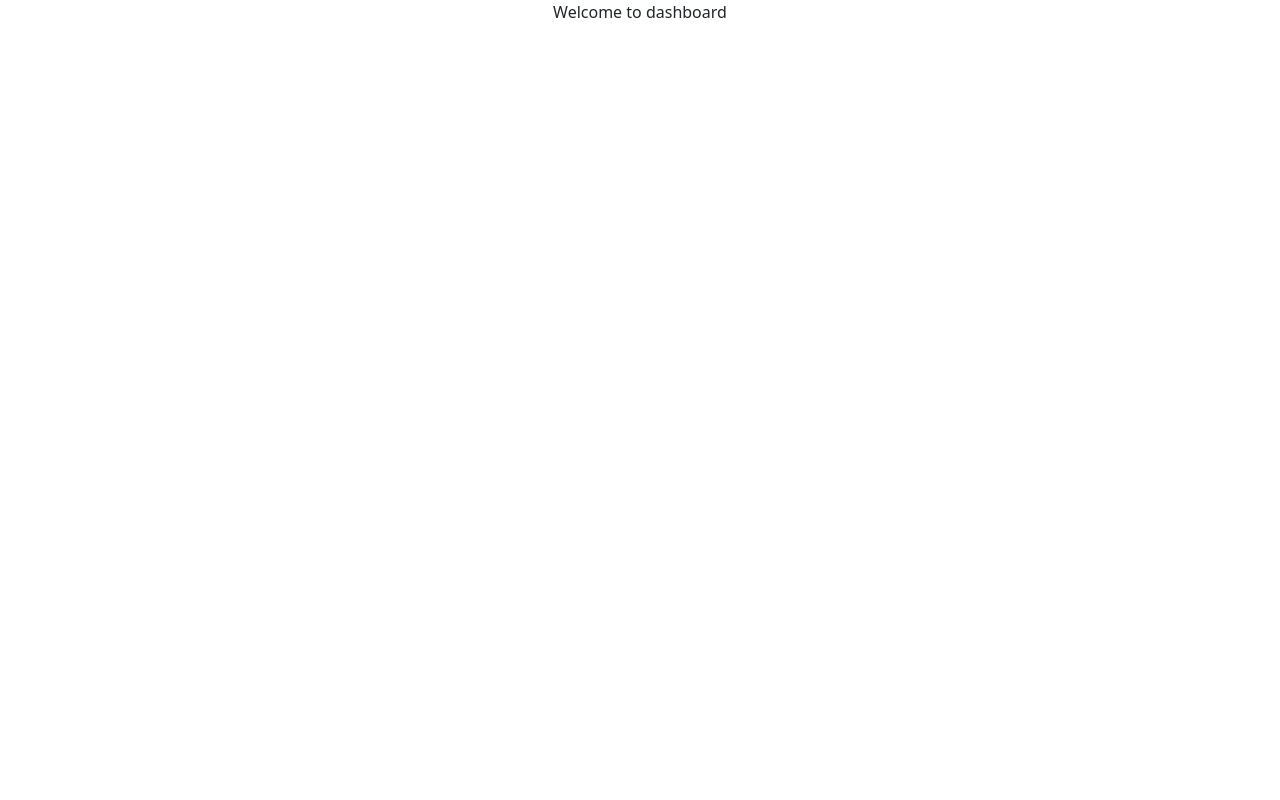
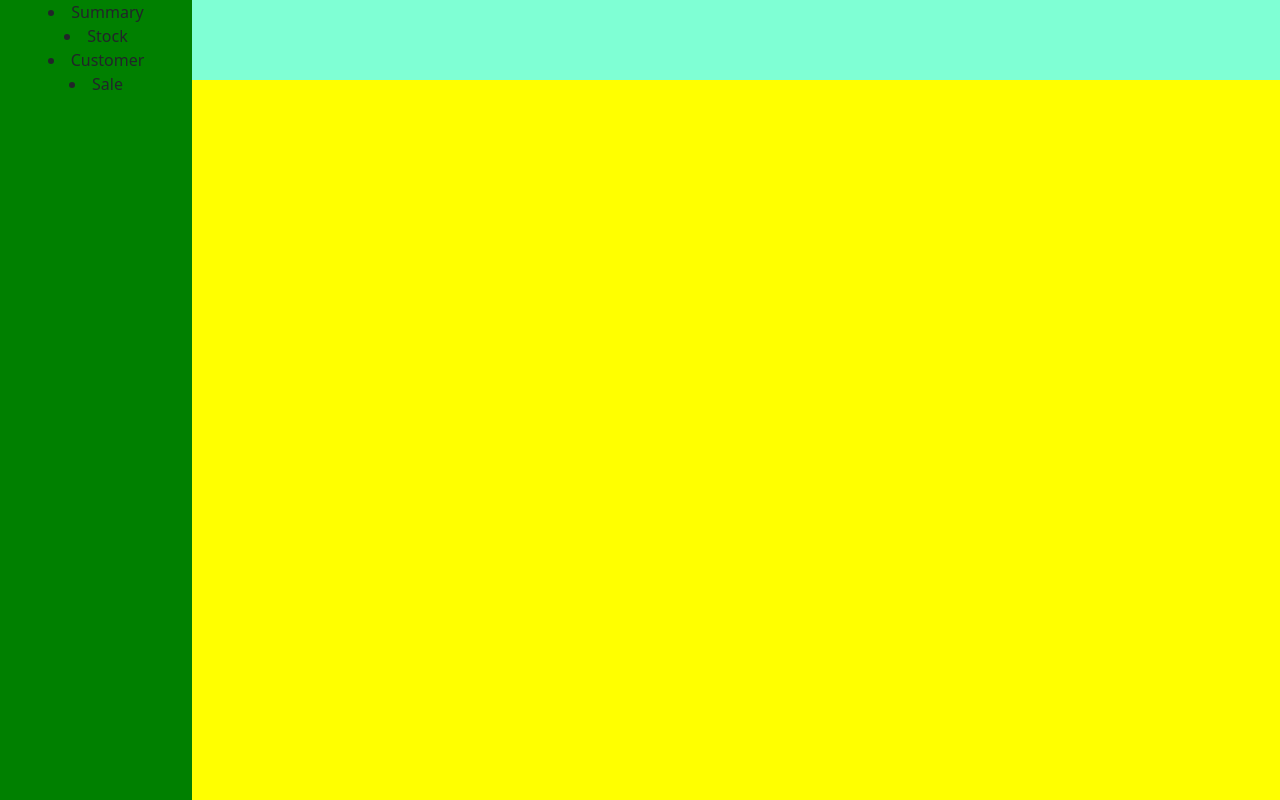
Before and after one commit to mack14/step-form-reactjs, a React (Create React App) app: page /dashboard in a window 1280 px wide. Built offline with nearby package versions, Linux system fonts and the light colour scheme.

Commit message:
remove extra padding on left and right margins

```diff
--- a/package.json
+++ b/package.json
@@ -45,5 +45,8 @@
       "last 1 firefox version",
       "last 1 safari version"
     ]
+  },
+  "devDependencies": {
+    "sass": "^1.59.3"
   }
 }
--- a/src/App.css
+++ b/src/App.scss
@@ -55,3 +55,28 @@ a {
   padding: 2em 2em;
   border-radius: 15px;
 }
+
+.dashboard-container {
+--bs-gutter-x: 0rem !important;
+}
+
+.side-menu {
+  width: 15%;
+  height: 100vh;
+  float: left;
+  background-color: green;
+
+}
+
+.dashboard-content {
+  width: 85%;
+  height: 100vh;
+  float: left;
+  background-color: yellow;
+}
+
+.dashboard-content-header {
+  width: 100%;
+  height: 10%;
+  background-color: aquamarine;
+}
--- a/src/App.tsx
+++ b/src/App.tsx
@@ -1,6 +1,6 @@
 import React from 'react';
 import logo from './logo.svg';
-import './App.css';
+import './App.scss';
 
 import Container from 'react-bootstrap/Container';
 import { BrowserRouter as Router, Routes, Route } from "react-router-dom";
--- a/src/index.css
+++ b/src/index.scss
@@ -11,3 +11,7 @@ code {
   font-family: source-code-pro, Menlo, Monaco, Consolas, 'Courier New',
     monospace;
 }
+
+.container, .container-fluid, .container-xxl, .container-xl, .container-lg, .container-md, .container-sm {
+  --bs-gutter-x: 0rem !important;
+}
--- a/src/index.tsx
+++ b/src/index.tsx
@@ -1,6 +1,6 @@
 import React from 'react';
 import ReactDOM from 'react-dom/client';
-import './index.css';
+import './index.scss';
 import App from './App';
 import reportWebVitals from './reportWebVitals';
 
--- a/src/pages/dashboard.tsx
+++ b/src/pages/dashboard.tsx
@@ -1,11 +1,26 @@
 import React, { Component } from 'react'
+import Container from 'react-bootstrap/esm/Container'
 
 export default class DashboardPage extends Component {
   render() {
     return (
-      <div>
-        Welcome to dashboard
-      </div>
+<Container fluid className="p-0 pl-0" >
+
+        <div className='side-menu'>
+        <li> Summary </li>
+        <li> Stock </li>
+        <li> Customer </li>
+        <li> Sale </li>
+
+        </div>
+
+        <div className='dashboard-content'>
+
+          <div className='dashboard-content-header'>
+            </div>
+
+        </div>
+      </Container>
     )
   }
 }
```
Also changed, not shown: src/pages/home.tsx (+0 -10 lines), 1 other file (tests, documents, lock files or other folders).
